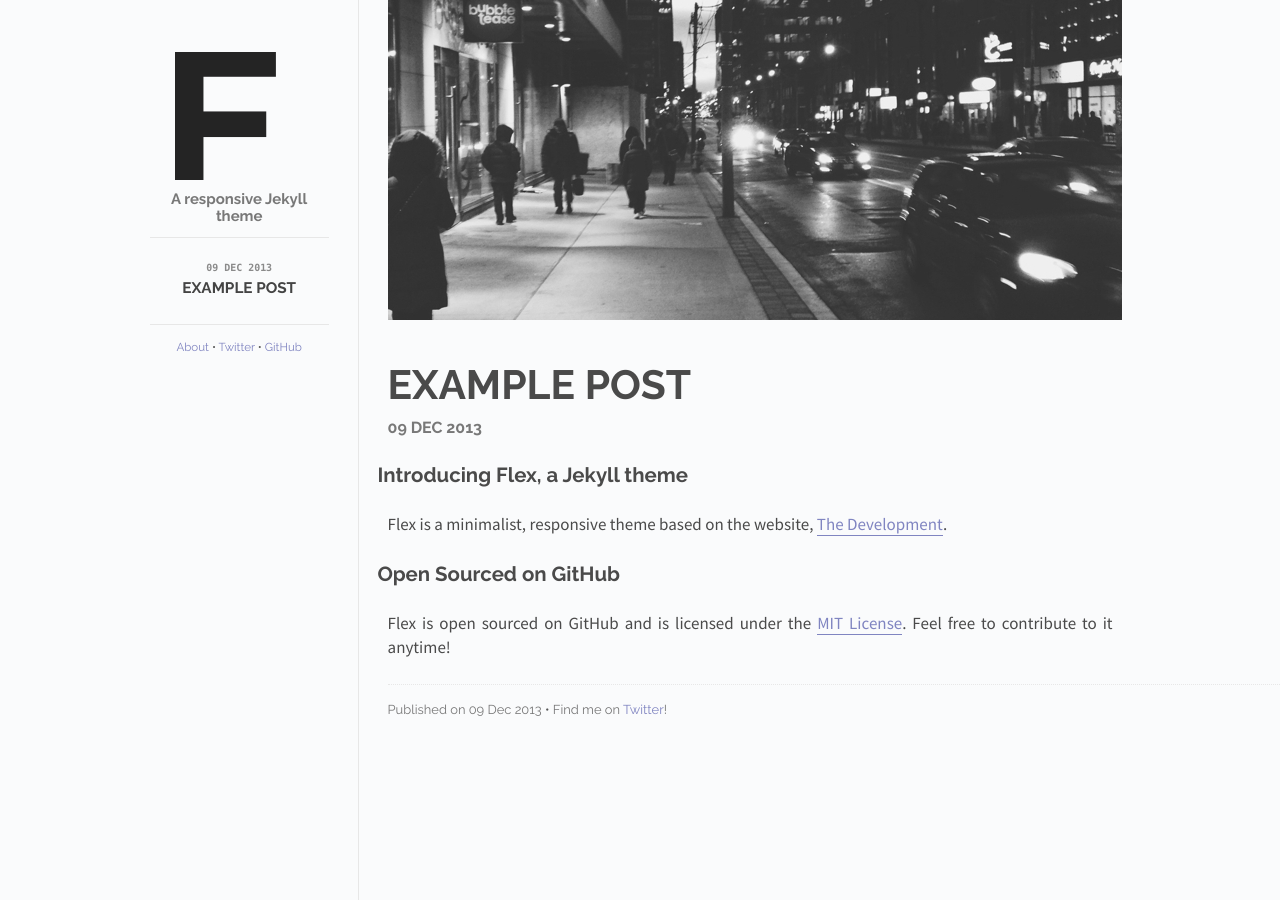
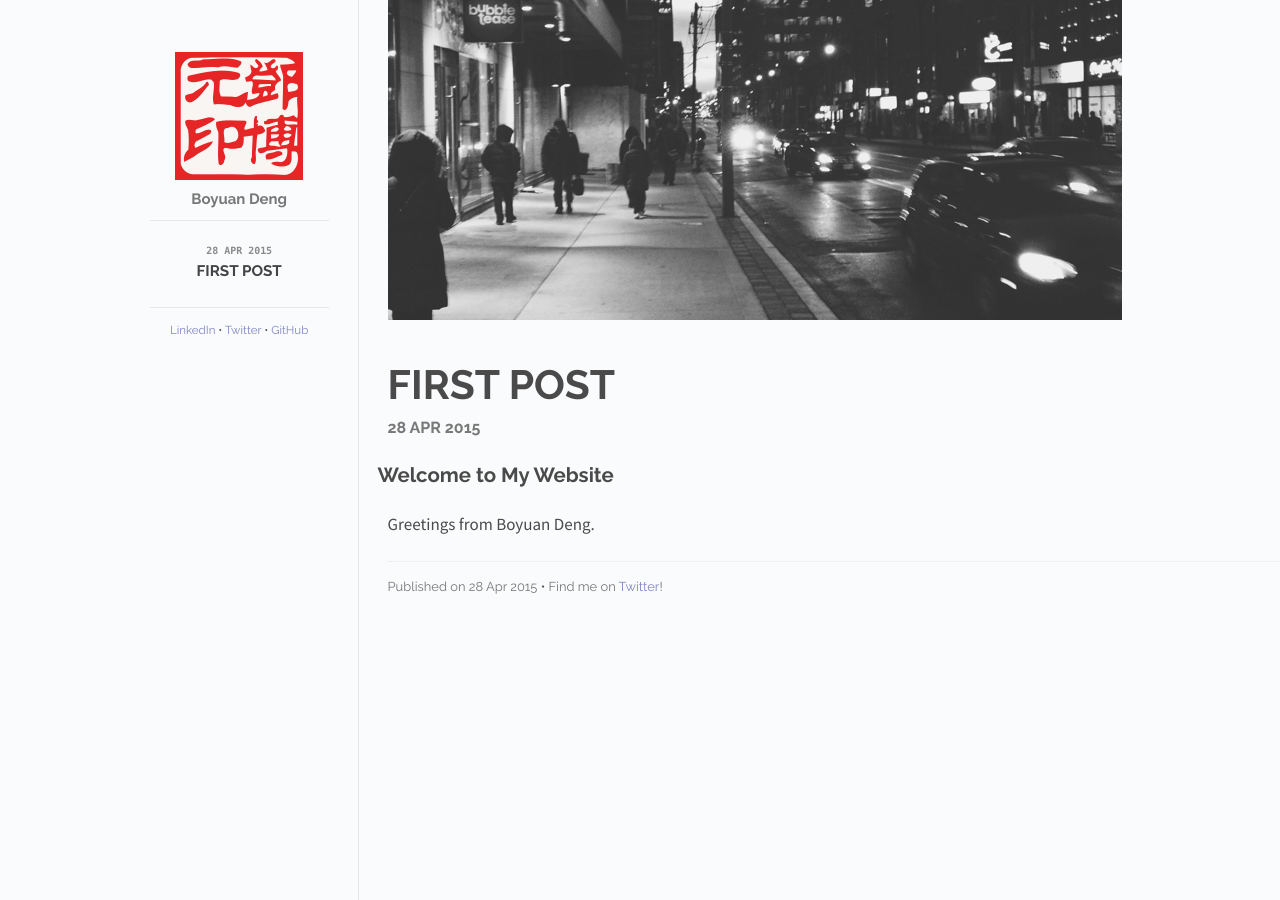
Before and after one commit to bryandeng/bryandeng.github.io, a Jekyll site: the page built from index.html, in a window 1280 px wide. Built offline with Jekyll 4.4.1, drawn with Linux system fonts in a browser that asks for light colours; Markdown is read by kramdown in place of the engine named in the settings.

Commit message:
Add personal information, first prototype

```diff
--- a/_config.yml
+++ b/_config.yml
@@ -1,3 +1,3 @@
-name: Flex
+highlighter: pygments
 markdown: redcarpet
-pygments: true
+name: Boyuan Deng
--- a/_includes/post.html
+++ b/_includes/post.html
@@ -18,7 +18,7 @@
   <div class="colophon">
     <p>
       <span id="pub-date">Published on {{ page.date | date_to_string }}</span> <span class="separator">&bull;</span>
-      <span id="social">Find me on <a href="">Twitter</a>!</span>
+      <span id="social">Find me on <a href="https://twitter.com/boyuandeng">Twitter</a>!</span>
     </p>
   </div>
 </div>
--- a/_layouts/default.html
+++ b/_layouts/default.html
@@ -3,7 +3,7 @@
   <head>
       <meta charset="utf-8">
       <meta http-equiv="X-UA-Compatible" content="IE=edge,chrome=1">
-      <title>Flex - {{ page.title }}</title>
+      <title>Boyuan Deng - {{ page.title }}</title>
       <meta name="viewport" content="width=device-width">
 
       <!-- syntax highlighting CSS -->
@@ -24,7 +24,7 @@
       <div class="sidebar" id="sidebar">
         <div class="header">
           <h1 class="title"><a href="/"><img id="logo" src="/images/logo.png"></a></h1>
-          <span class="tagline">A responsive Jekyll theme</span>
+          <span class="tagline">Boyuan Deng</span>
         </div>
         <div class="posts">
           <ul class="posts-list">
@@ -40,9 +40,9 @@
         </div>
         <div class="footer">
           <span id="footer-links">
-            <a href="" class="footer-link">About</a> <span class="separator">&bull;</span>
-            <a href="" class="footer-link">Twitter</a> <span class="separator">&bull;</span>
-            <a href="" class="footer-link">GitHub</a>
+            <a href="https://www.linkedin.com/in/boyuandeng" class="footer-link">LinkedIn</a> <span class="separator">&bull;</span>
+            <a href="https://twitter.com/boyuandeng" class="footer-link">Twitter</a> <span class="separator">&bull;</span>
+            <a href="https://github.com/bryandeng" class="footer-link">GitHub</a>
           </span>
         </div>
       </div>
--- a/_posts/2013-12-09-example-post.md
+++ /dev/null
@@ -1,15 +0,0 @@
----
-layout: post
-title: Example post
-cover: cover.jpg
-date:   2013-12-09 12:00:00
-categories: posts
----
-
-## Introducing Flex, a Jekyll theme
-
-Flex is a minimalist, responsive theme based on the website, [The Development](http://thedevelopment.co).
-
-## Open Sourced on GitHub
-
-Flex is open sourced on GitHub and is licensed under the [MIT License](http://opensource.org/licenses/MIT). Feel free to contribute to it anytime!
--- /dev/null
+++ b/_posts/2015-04-28-post.md
@@ -0,0 +1,11 @@
+---
+layout: post
+title: First Post
+cover: cover.jpg
+date:   2015-04-28 23:42:30
+categories: posts
+---
+
+## Welcome to My Website
+
+Greetings from Boyuan Deng.
```
Also changed, not shown: README.md, favicon.ico, images/logo.png, 2 other files.
